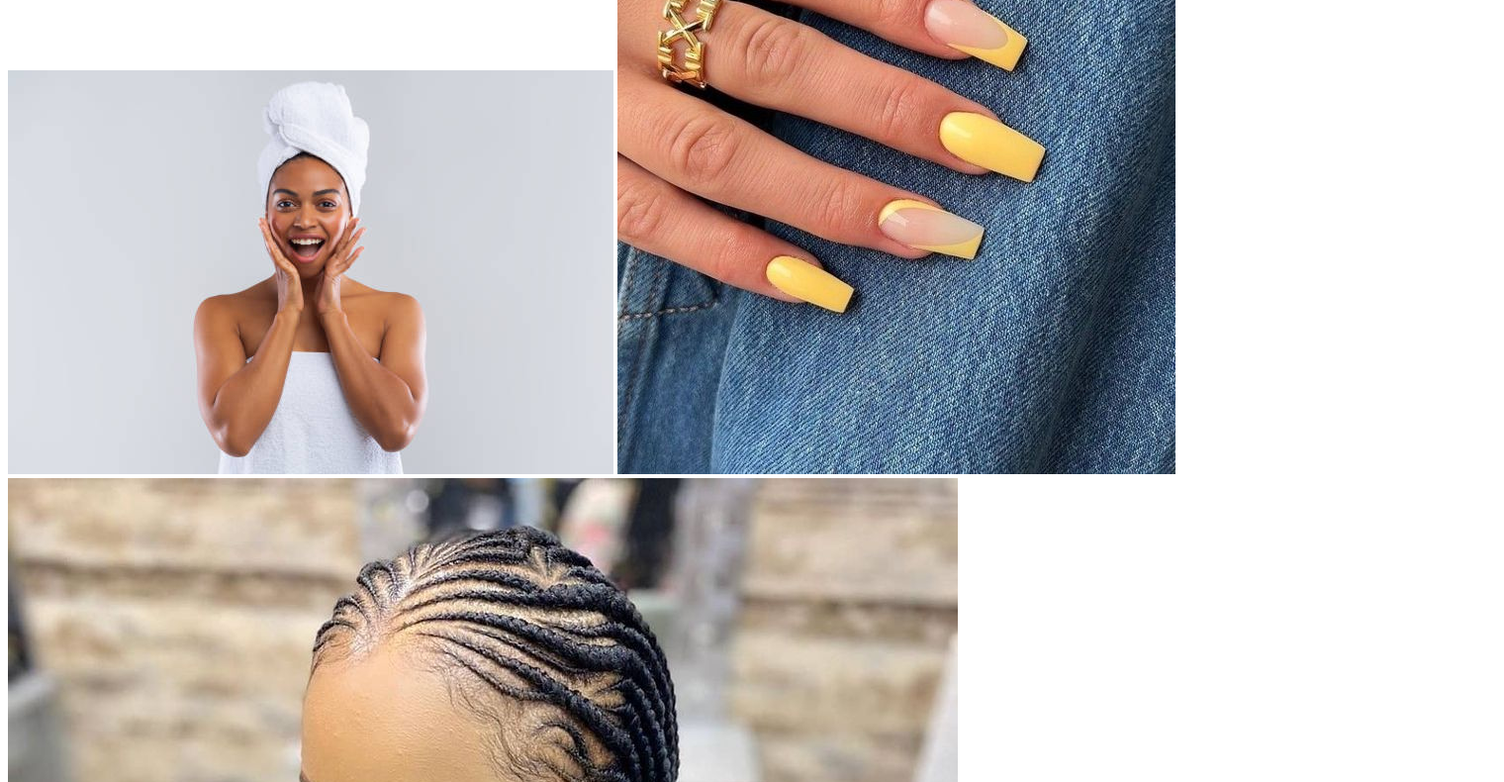
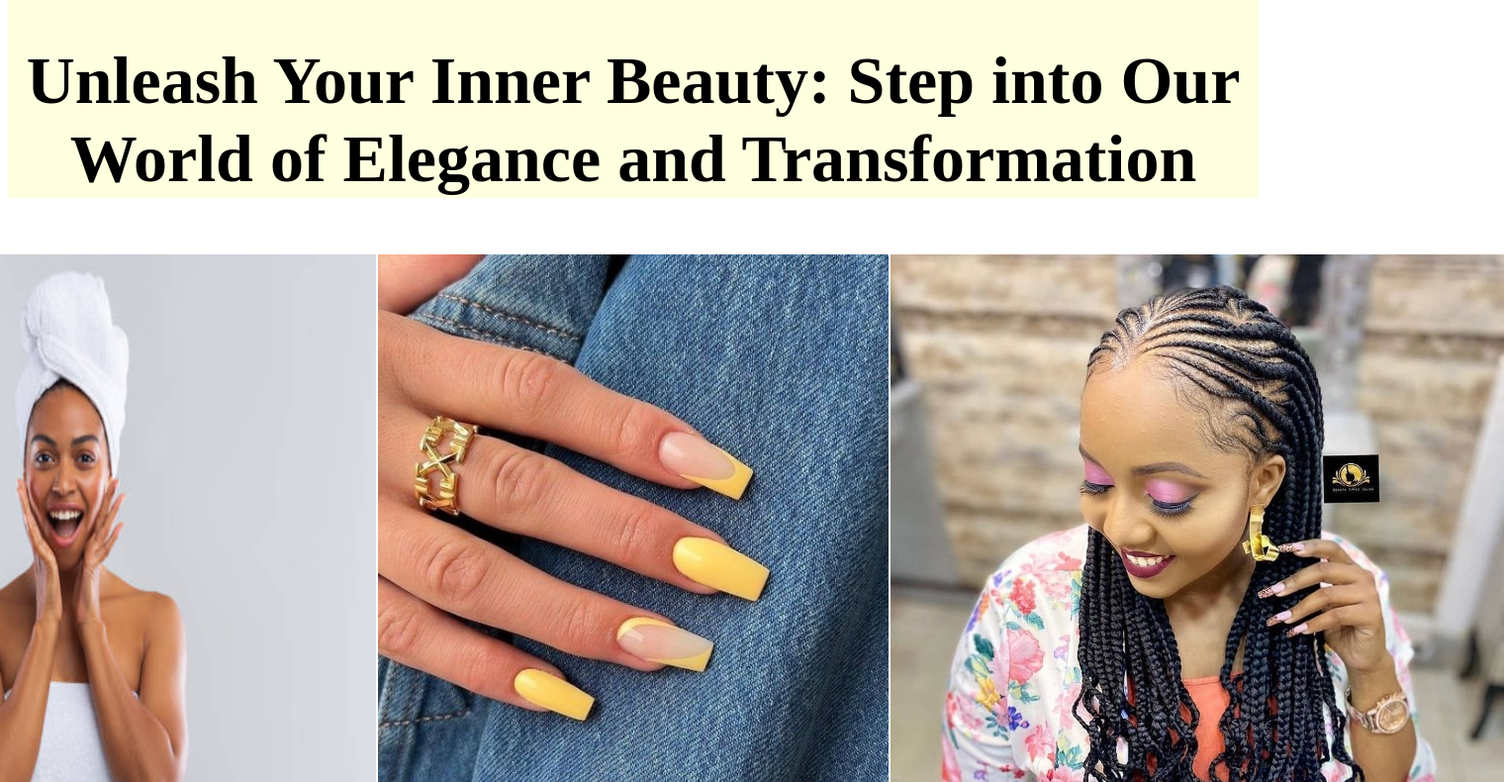
Before and after one commit to WinnySigilai/winnybeautyparlour, a plain HTML site: page index.html in a window 1280 px wide. Shown: the part 352-1142 px from the top of the page at 99% size, 1520 px wide, since content can reach past the window. Drawn offline with Linux system fonts and the light colour scheme.

Commit message:
Update index.html

```diff
--- a/index.html
+++ b/index.html
@@ -1,7 +1,7 @@
 <!DOCTYPE html>
 <html lang="en">
 <head>
-    <link rel="stylesheet" href="parlour.css">
+    <link rel="stylesheet" href="styles.css">
     <meta charset="UTF-8">
     <meta http-equiv="X-UA-Compatible" content="IE=edge">
     <meta name="viewport" content="width=device-width, initial-scale=1.0">
```
